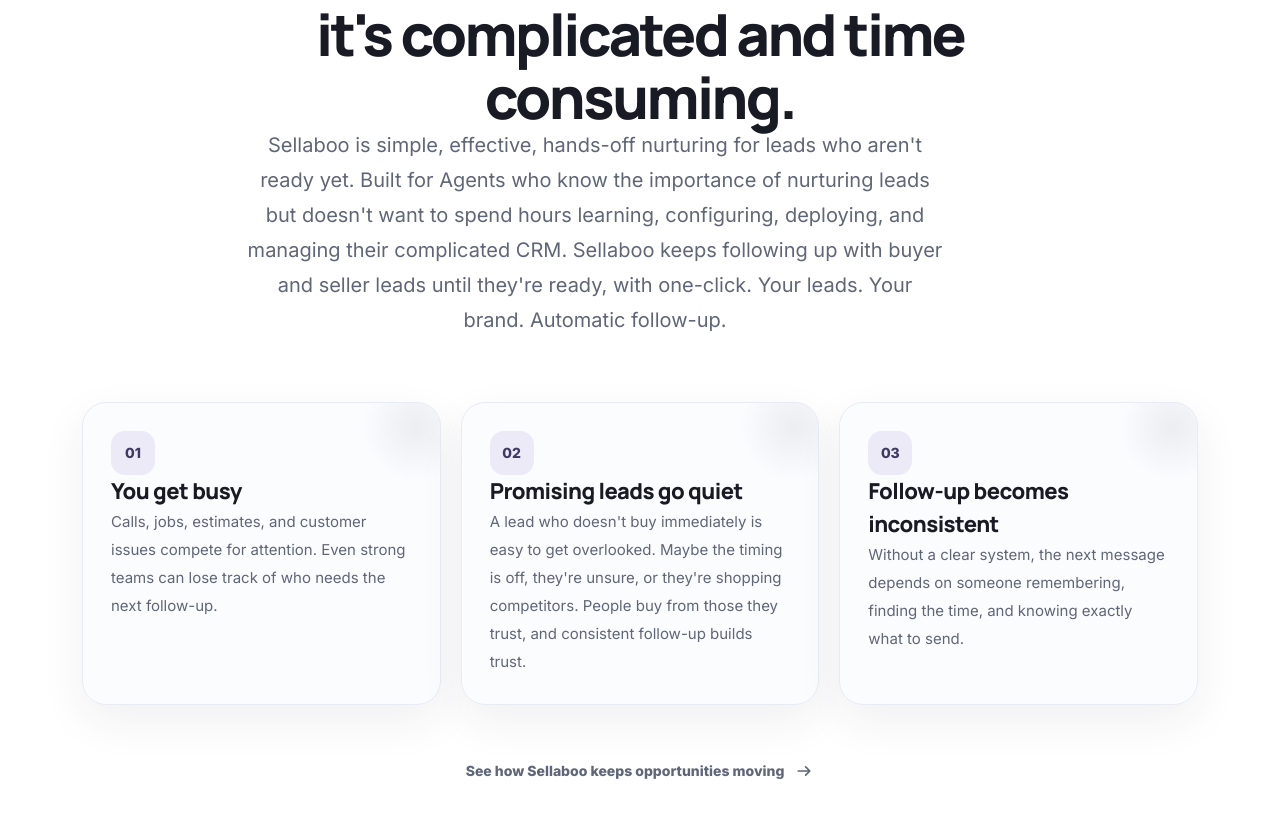
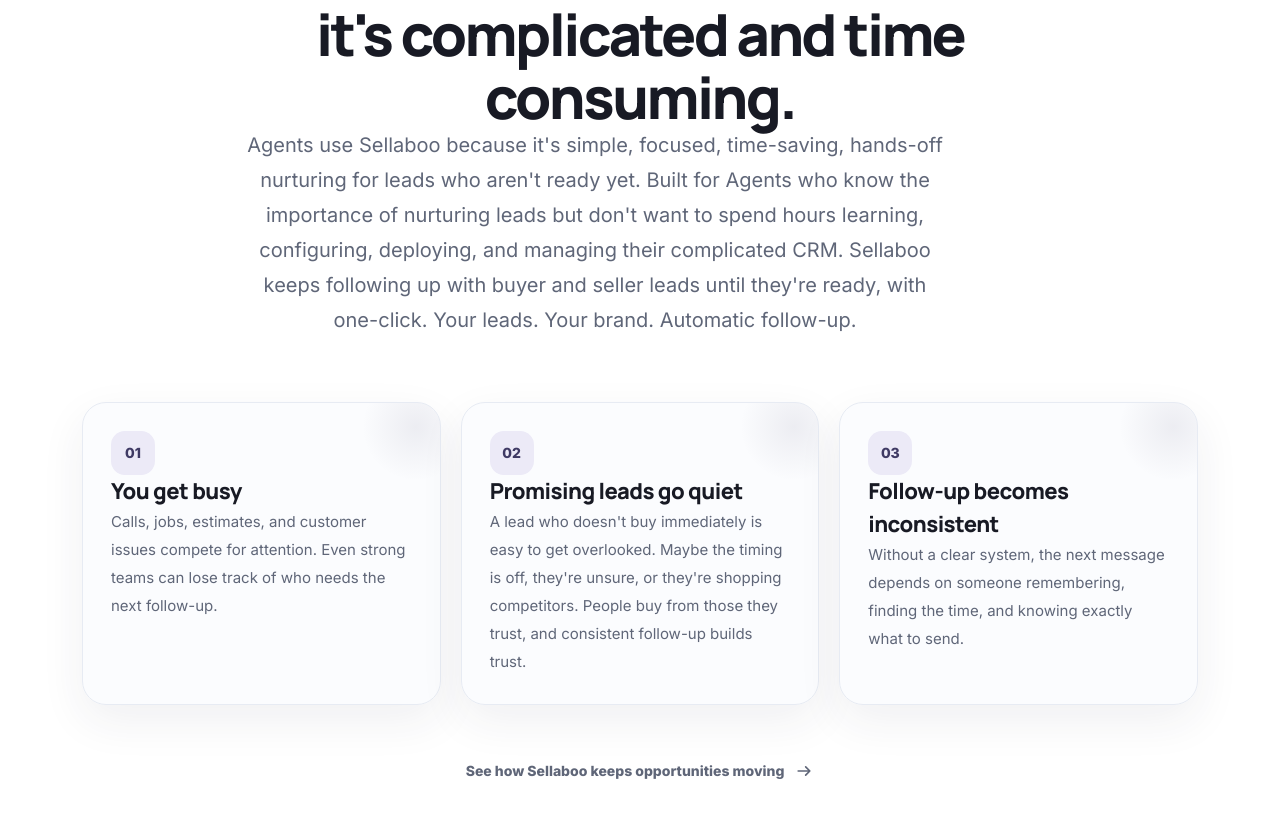
Before and after one commit to Sellaboo-dev/sellaboo-marketing, a Next.js app: page / in a window 1280 px wide. Shown: the part 1460-2278 px from the top of the page. Built offline with nearby package versions, Linux system fonts and the light colour scheme.

Commit message:
Changed the text in the Problem section.

```diff
--- a/components/sections/ProblemSection.tsx
+++ b/components/sections/ProblemSection.tsx
@@ -60,9 +60,9 @@
             </h2>
 
           <p className="mx-auto mt-6 max-w-[700px] text-[clamp(17px,1.6vw,20px)] leading-[1.75] text-[var(--color-body)]">
-            Sellaboo is simple, effective, hands-off nurturing for leads who aren't ready yet.
-            Built for Agents who know the importance of nurturing
-            leads but doesn't want to spend hours learning, configuring, deploying,
+            Agents use Sellaboo because it's simple, focused, time-saving, hands-off nurturing for leads
+            who aren't ready yet. Built for Agents who know the importance of nurturing
+            leads but don't want to spend hours learning, configuring, deploying,
             and managing their complicated CRM.
             Sellaboo keeps following up with buyer and seller leads
             until they're ready, with one-click. Your leads. Your brand.
```
